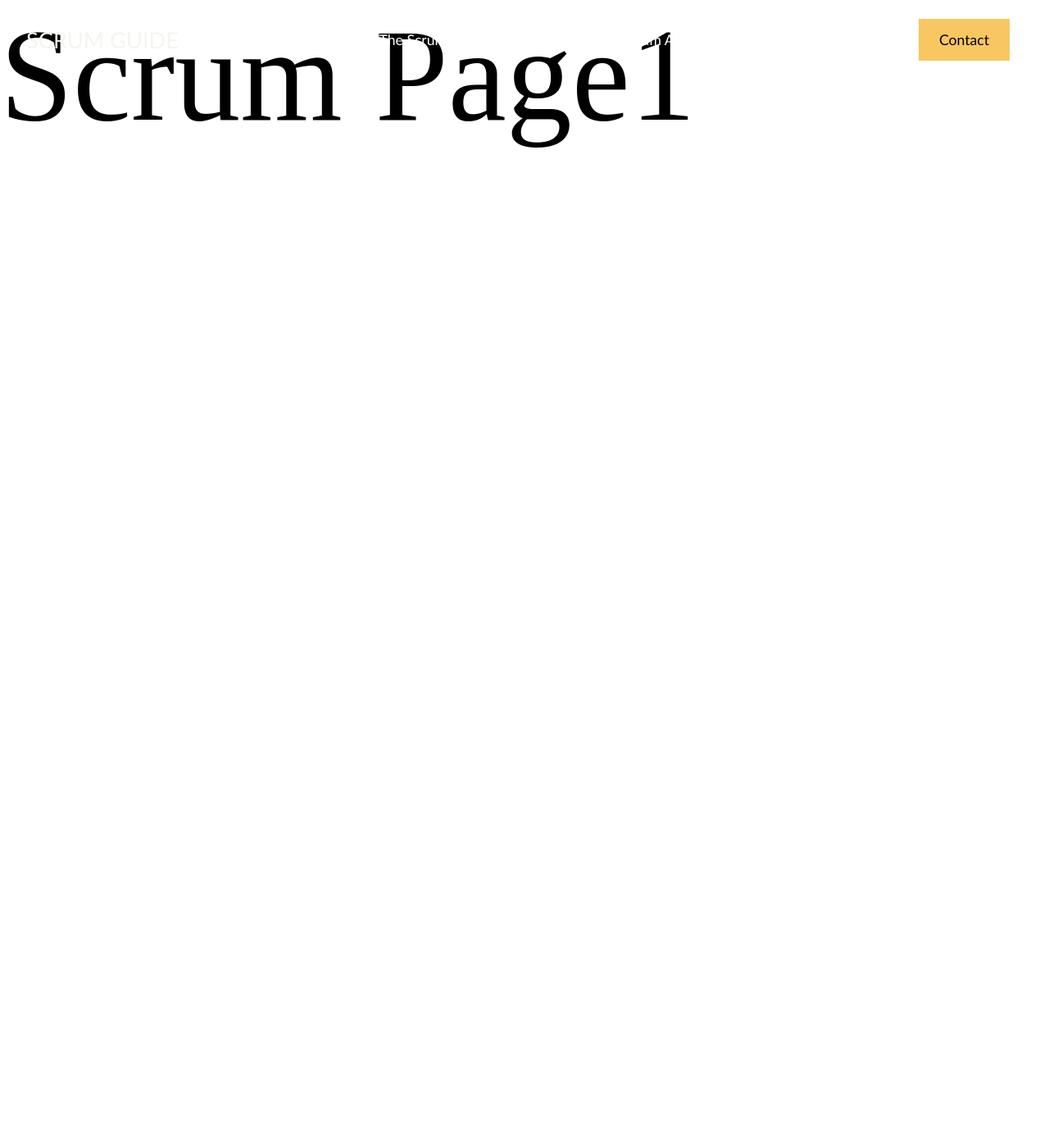
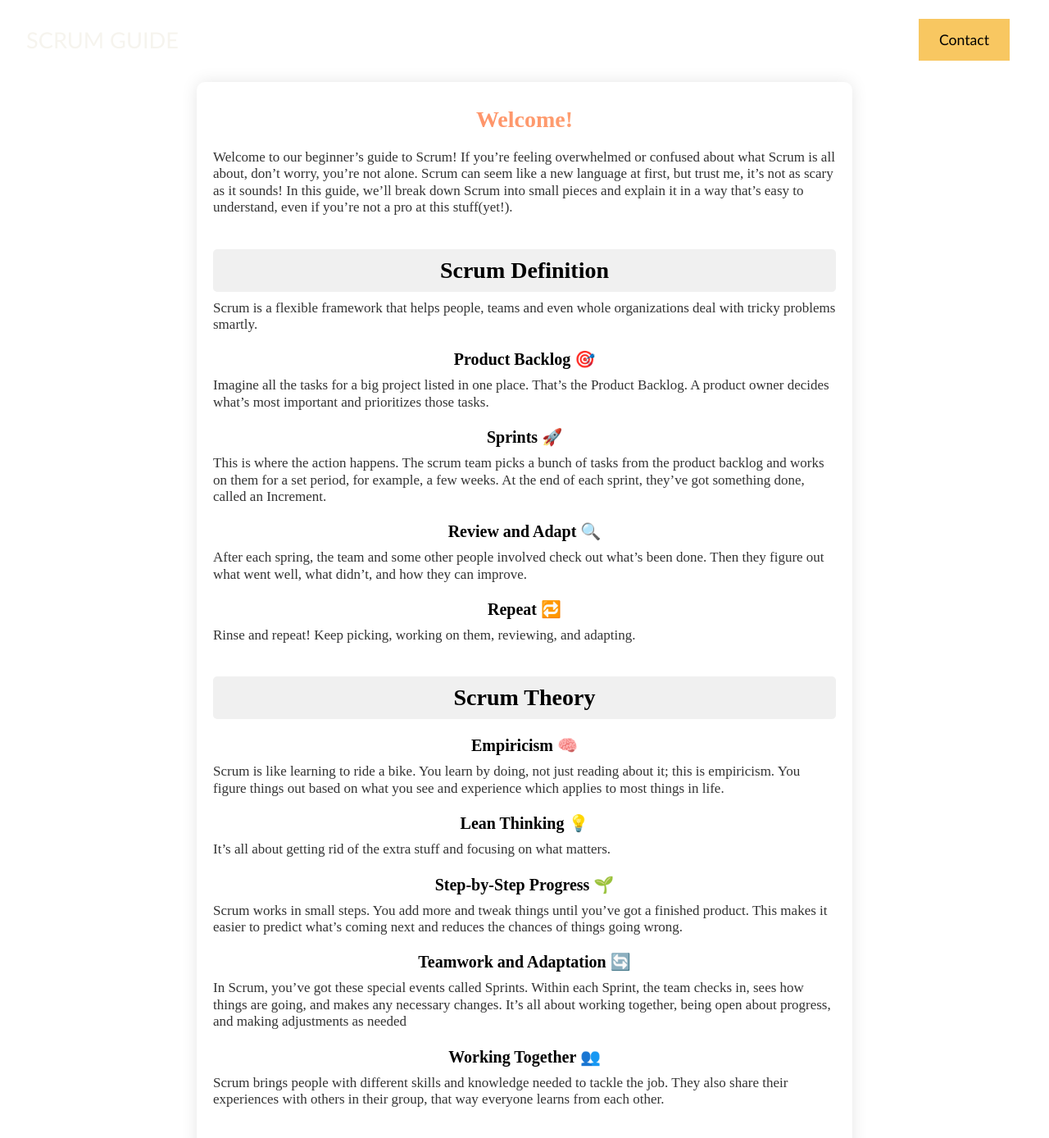
Before and after one commit to Diyako-Qadri/Scrum-Guide-3K1T, a React (Vite) app: page /scrum in a window 1280 px wide. Shown: the top 1388 px of the page at 82% size. Before the commit the page ends 800 px from the top, so only its background shows below. Built offline with nearby package versions, Linux system fonts and the light colour scheme.

Commit message:
added Scrum page

```diff
--- a/src/App.jsx
+++ b/src/App.jsx
@@ -3,7 +3,7 @@ import { Route, Routes } from 'react-router-dom'
 import Layout from './pages/Layout'
 import Home from './pages/Home'
 import Contact from './pages/Contact'
-import Scrum from './pages/Scrum-page1'
+import Scrum from './pages/Scrum-page'
 import About from './pages/About'
 function App() {
 
--- /dev/null
+++ b/src/pages/Scrum-page/Scrum-page.module.css
@@ -0,0 +1,46 @@
+.ScrumPage {
+    max-width: 800px;
+    margin: 100px auto;
+    padding: 20px;
+    background-color: #fff;
+    border-radius: 10px;
+    box-shadow: 0 0 20px rgba(0, 0, 0, 0.1);
+}
+
+.WelcomeMessage {
+   margin-bottom: 40px;
+}
+
+.colorfulHeading {
+    background-image: linear-gradient(45deg, #ff7e5f, #feb47b);
+    background-clip: text;
+    color: transparent;
+}
+
+.ScrumDefinition,
+.ScrumTheory {
+    margin-bottom: 40px;
+}
+
+.ScrumPage h2 {
+    text-align: center;
+    font-size: 28px;
+    margin-bottom: 10px;
+    padding: 10px;
+    background-color: #f0f0f0;
+    border-radius: 5px;
+}
+
+
+.ScrumPage h3 {
+    text-align: center;
+    font-size: 20px;
+    margin-top: 20px;
+    margin-bottom: 10px;
+}
+.ScrumPage p {
+    font-size: 17px;
+    line-height: 1.2;
+    margin-bottom: 20px;
+    color: #333;
+}
--- /dev/null
+++ b/src/pages/Scrum-page/index.jsx
@@ -0,0 +1,75 @@
+
+import styles from './Scrum-page.module.css'
+
+const Scrum = () => {
+    return (
+       <section className={styles.ScrumPage}>
+            <div className={styles.WelcomeMessage}>
+
+            <h2 className={styles.colorfulHeading}>Welcome!</h2>
+                <p>
+                    Welcome to our beginner’s guide to Scrum!
+                    If you’re feeling overwhelmed or confused about what Scrum is all about, don’t worry, you’re not alone. Scrum can seem like a new language at first, but trust me, it’s not as scary as it sounds!
+                    In this guide, we’ll break down Scrum into small pieces and explain it in a way that’s easy to understand, even if you’re not a pro at this stuff(yet!).
+                </p>
+            </div>
+            <div className={styles.ScrumDefinition}>
+                <h2>Scrum Definition</h2>
+                <p>
+                    Scrum is a flexible framework that helps people, teams and even whole organizations deal with tricky problems smartly.
+                </p>
+
+                <h3>Product Backlog 🎯</h3>
+                <p>
+                Imagine all the tasks for a big project listed in one place. That’s the Product Backlog. A product owner decides what’s most important and prioritizes those tasks.
+                </p>
+
+                <h3>Sprints 🚀</h3>
+                <p>
+                This is where the action happens. The scrum team picks a bunch of tasks from the product backlog and works on them for a set period, for example, a few weeks. At the end of each sprint, they’ve got something done, called an Increment.
+                </p>
+
+                <h3>Review and Adapt 🔍</h3>
+                <p>
+                After each spring, the team and some other people involved check out what’s been done. Then they figure out what went well, what didn’t, and how they can improve.
+                </p>
+
+                <h3>Repeat 🔁</h3>
+                <p>
+                Rinse and repeat! Keep picking, working on them, reviewing, and adapting.
+                </p>
+            </div>
+
+            <div className={styles.ScrumTheory}>
+                <h2>Scrum Theory</h2>
+
+                <h3>Empiricism 🧠</h3>
+                <p>
+                Scrum is like learning to ride a bike. You learn by doing, not just reading about it; this is empiricism. You figure things out based on what you see and experience which applies to most things in life.
+                </p>
+
+                <h3>Lean Thinking 💡</h3>
+                <p>
+                It’s all about getting rid of the extra stuff and focusing on what matters.
+                </p>
+
+                <h3>Step-by-Step Progress 🌱</h3>
+                <p>
+                Scrum works in small steps. You add more and tweak things until you’ve got a finished product. This makes it easier to predict what’s coming next and reduces the chances of things going wrong.
+                </p>
+
+                <h3>Teamwork and Adaptation 🔄</h3>
+                <p>
+                In Scrum, you’ve got these special events called Sprints. Within each Sprint, the team checks in, sees how things are going, and makes any necessary changes. It’s all about working together, being open about progress, and making adjustments as needed
+                </p>
+
+                <h3>Working Together 👥</h3>
+                <p>
+                Scrum brings people with different skills and knowledge needed to tackle the job. They also share their experiences with others in their group, that way everyone learns from each other.
+                </p>
+            </div>
+       </section>
+    )
+};
+
+export default Scrum;
--- a/src/pages/Scrum-page1/Scrum-page1.module.css
+++ /dev/null
@@ -1,4 +0,0 @@
-.ScrumPage{
-    height: 100%;
-    font-size: 10rem;
-}
--- a/src/pages/Scrum-page1/index.jsx
+++ /dev/null
@@ -1,12 +0,0 @@
-
-import styles from './Scrum-page1.module.css'
-
-const Scrum = () => {
-    return (
-       <section className={styles.ScrumPage}>
-            <p>Scrum Page1</p>
-       </section>
-    )
-};
-
-export default Scrum
```
